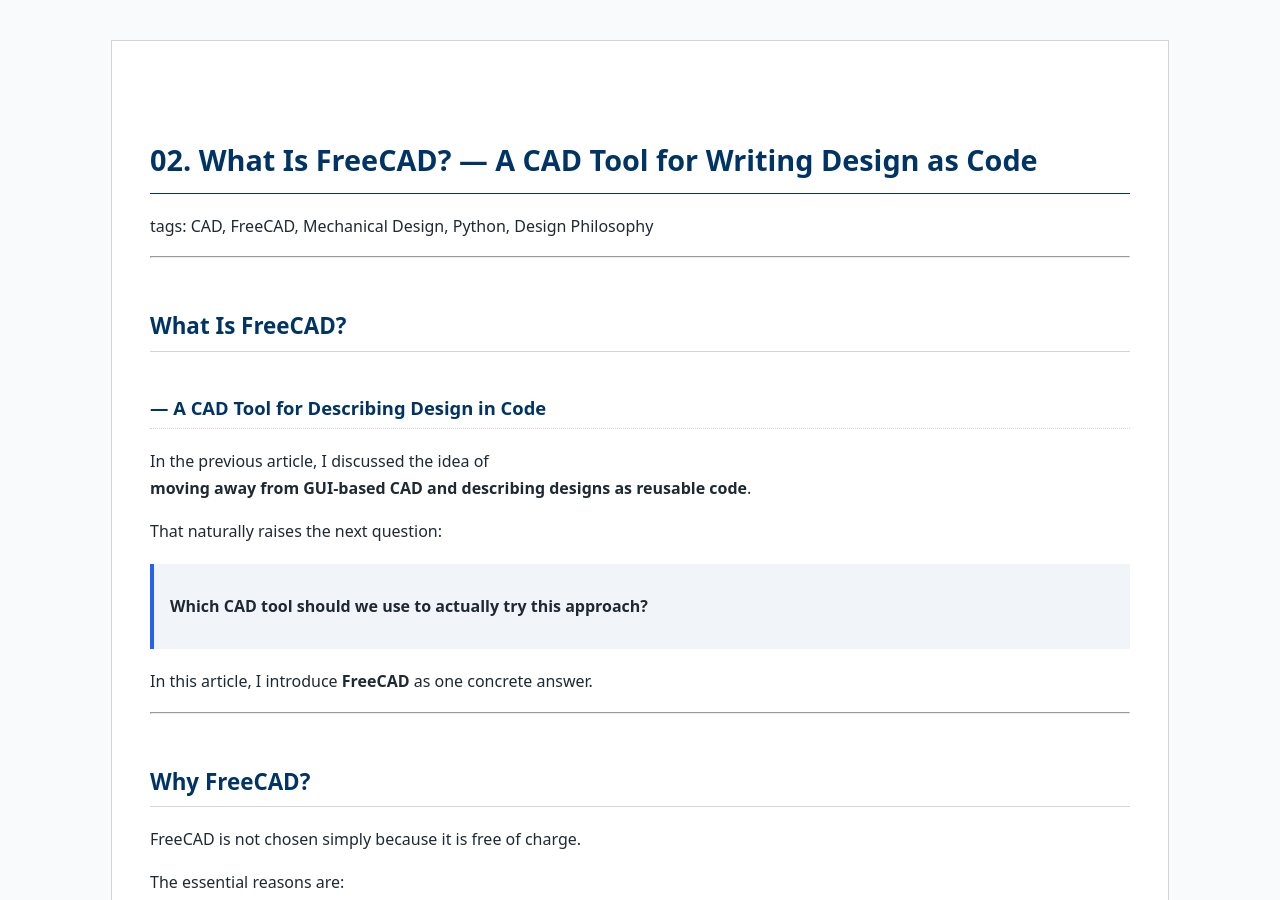
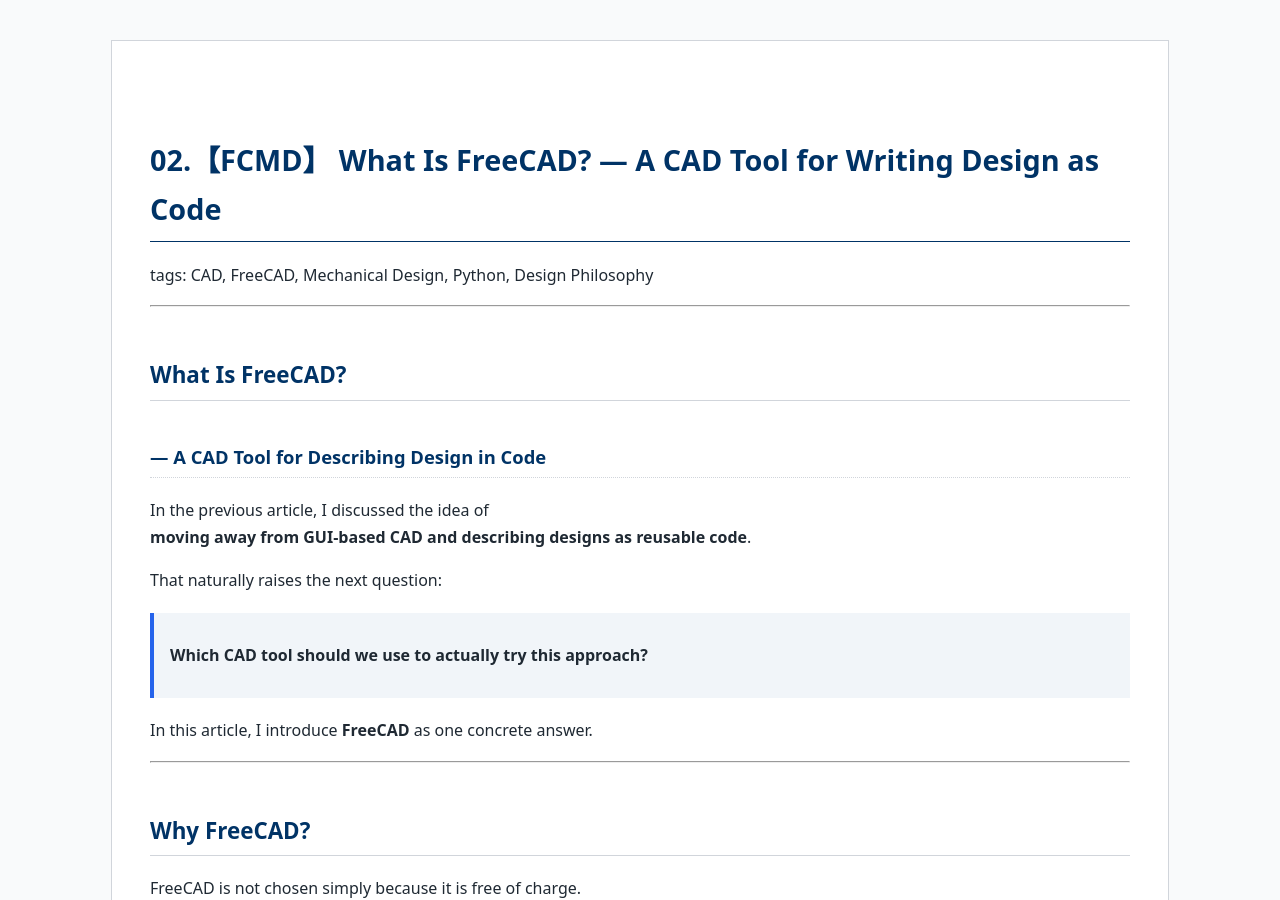
Before and after one commit to Samizo-AITL/qiita-articles, a Jekyll site: the page built from articles/en/02_what-is-freecad.md, in a window 1280 px wide and 900 px high. Built offline with Jekyll 4.4.1, drawn with Linux system fonts in a browser that asks for light colours.

Commit message:
Update 02_what-is-freecad.md

```diff
--- a/articles/en/02_what-is-freecad.md
+++ b/articles/en/02_what-is-freecad.md
@@ -3,7 +3,7 @@
 title: Qiita Articles
 ---
 
-# 02. What Is FreeCAD? — A CAD Tool for Writing Design as Code
+# 02.【FCMD】 What Is FreeCAD? — A CAD Tool for Writing Design as Code
 tags: CAD, FreeCAD, Mechanical Design, Python, Design Philosophy
 
 ---
```
